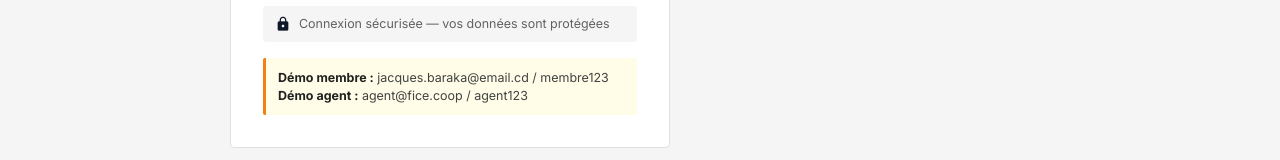
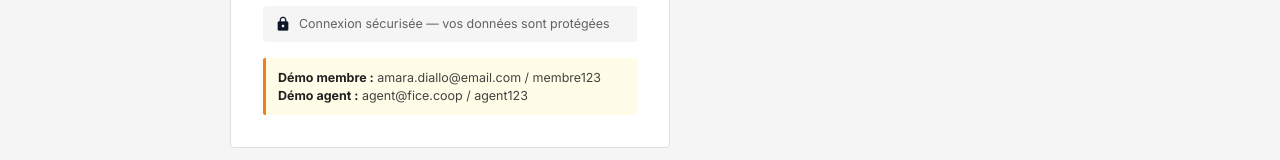
Before and after one commit to ibosgnv/fice, an Angular app in the folder frontend/: page /connexion in a window 1280 px wide. Shown: the part 468-628 px from the top of the page. Built offline with nearby package versions, Linux system fonts and the light colour scheme.

Commit message:
changes on the login page

```diff
--- a/frontend/src/app/features/auth/login/login.component.html
+++ b/frontend/src/app/features/auth/login/login.component.html
@@ -63,7 +63,7 @@
       </div>
 
       <div class="demo-hint">
-        <p><strong>{{ 'login.demo.membre' | t }}</strong> jacques.baraka&#64;email.cd / membre123</p>
+        <p><strong>{{ 'login.demo.membre' | t }}</strong> amara.diallo&#64;email.com / membre123</p>
         <p><strong>{{ 'login.demo.agent' | t }}</strong> agent&#64;fice.coop / agent123</p>
       </div>
     </div>
--- a/frontend/src/app/features/portal/parts-sociales/parts-sociales.component.html
+++ b/frontend/src/app/features/portal/parts-sociales/parts-sociales.component.html
@@ -29,7 +29,7 @@
         </div>
         <div class="info-row">
           <span class="info-label">{{ 'parts.statut' | t }}</span>
-          <span class="badge badge--success">{{ ('statut.' + (membre.statut?.toLowerCase() || 'inconnu')) | t }}</span>
+          <span class="badge badge--success">{{ ('statut.' + membre.statut.toLowerCase()) | t }}</span>
         </div>
         <div class="info-row">
           <span class="info-label">{{ 'parts.valeur.part' | t }}</span>
```
